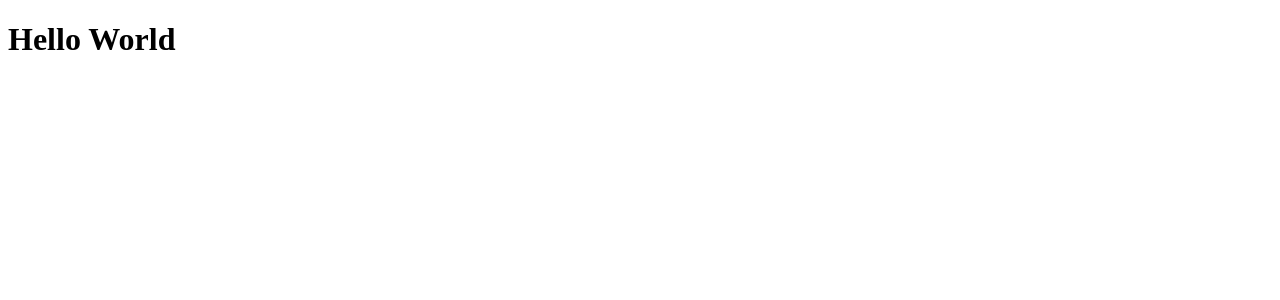
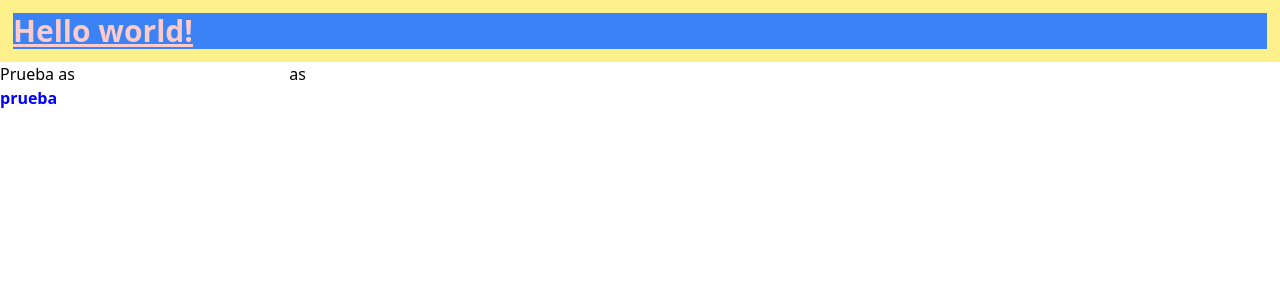
Before and after one commit to Vask3h/agendaNuxt, a Nuxt app: page / in a window 1280 px wide. Shown: the top 300 px of the page. Built offline with nearby package versions, Linux system fonts and the light colour scheme.

Commit message:
Examples

```diff
--- /dev/null
+++ b/assets/css/main.css
@@ -0,0 +1,3 @@
+@tailwind base;
+@tailwind components;
+@tailwind utilities;
--- /dev/null
+++ b/components/Input/Button.vue
@@ -0,0 +1,19 @@
+<template>
+    <button @click="onclickButton">{{ nameButton }}</button>
+</template>
+<script>
+    export default {
+        name: "InputButton",
+        props: {
+            nameButton : {
+                type : String,
+                required: true,
+            }
+        },
+        methods: {
+            onclickButton() {
+                console.log("click")
+            }
+        }
+    }
+</script>
--- /dev/null
+++ b/components/Input/index.vue
@@ -0,0 +1,9 @@
+<template>
+    Prueba
+</template>
+
+<script>
+    export default {
+        name: "Input"
+    }
+</script>
--- a/nuxt.config.ts
+++ b/nuxt.config.ts
@@ -1,4 +1,11 @@
 // https://nuxt.com/docs/api/configuration/nuxt-config
 export default defineNuxtConfig({
-  devtools: { enabled: true }
+  devtools: { enabled: true },
+  css: ['~/assets/css/main.css'],
+  postcss: {
+    plugins: {
+      tailwindcss: {},
+      autoprefixer: {},
+    },
+  },
 })
--- a/package.json
+++ b/package.json
@@ -13,5 +13,10 @@
     "nuxt": "^3.11.2",
     "vue": "^3.4.21",
     "vue-router": "^4.3.0"
+  },
+  "devDependencies": {
+    "autoprefixer": "^10.4.19",
+    "postcss": "^8.4.38",
+    "tailwindcss": "^3.4.3"
   }
 }
--- a/pages/index.vue
+++ b/pages/index.vue
@@ -1,9 +1,28 @@
 <template>
-    <h1>Hello World</h1>
+     <h1 class="text-3xl font-bold underline bg-blue-500 text-red-200 border-[13px] border-solid border-yellow-200">
+        Hello world!
+    </h1>
+    <Input/>
+    <input type="text" v-model="aceptButton" />
+    <InputButton
+
+        v-if="true"
+        :nameButton="aceptButton"
+    />
+    <InputButton
+        v-else
+        nameButton="Cancelar"
+    />
+    <div v-html="html">
+
+    </div>
 </template>
 
 <script>
     export default {
-
+        data: () => ({
+            aceptButton : "as",
+            html : "<strong style='color: blue;' class='pepito'>prueba</strong>"
+        })
     }
 </script>
--- /dev/null
+++ b/tailwind.config.js
@@ -0,0 +1,15 @@
+/** @type {import('tailwindcss').Config} */
+export default {
+  content: [
+    "./components/**/*.{js,vue,ts}",
+    "./layouts/**/*.vue",
+    "./pages/**/*.vue",
+    "./plugins/**/*.{js,ts}",
+    "./app.vue",
+    "./error.vue",
+  ],
+  theme: {
+    extend: {},
+  },
+  plugins: [],
+}
```
Also changed, not shown: 1 other file (tests, documents, lock files or other folders).
